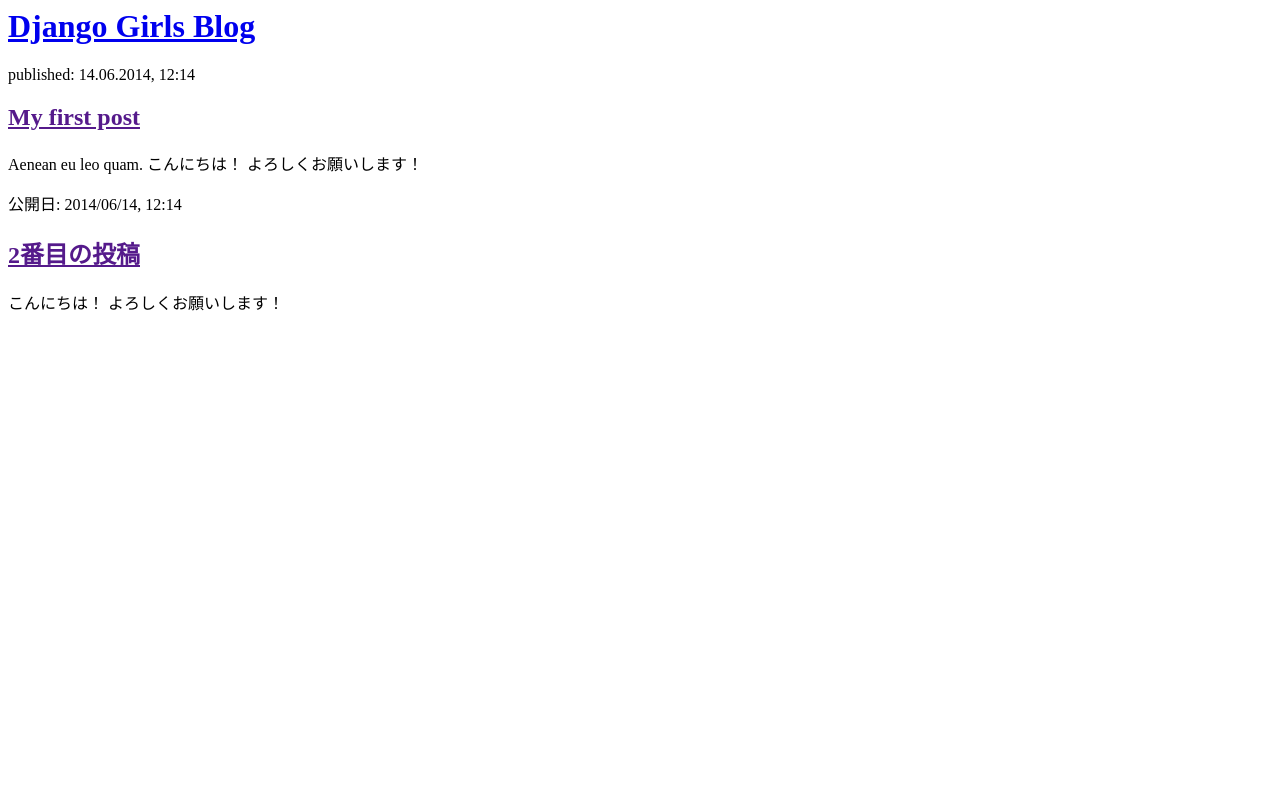
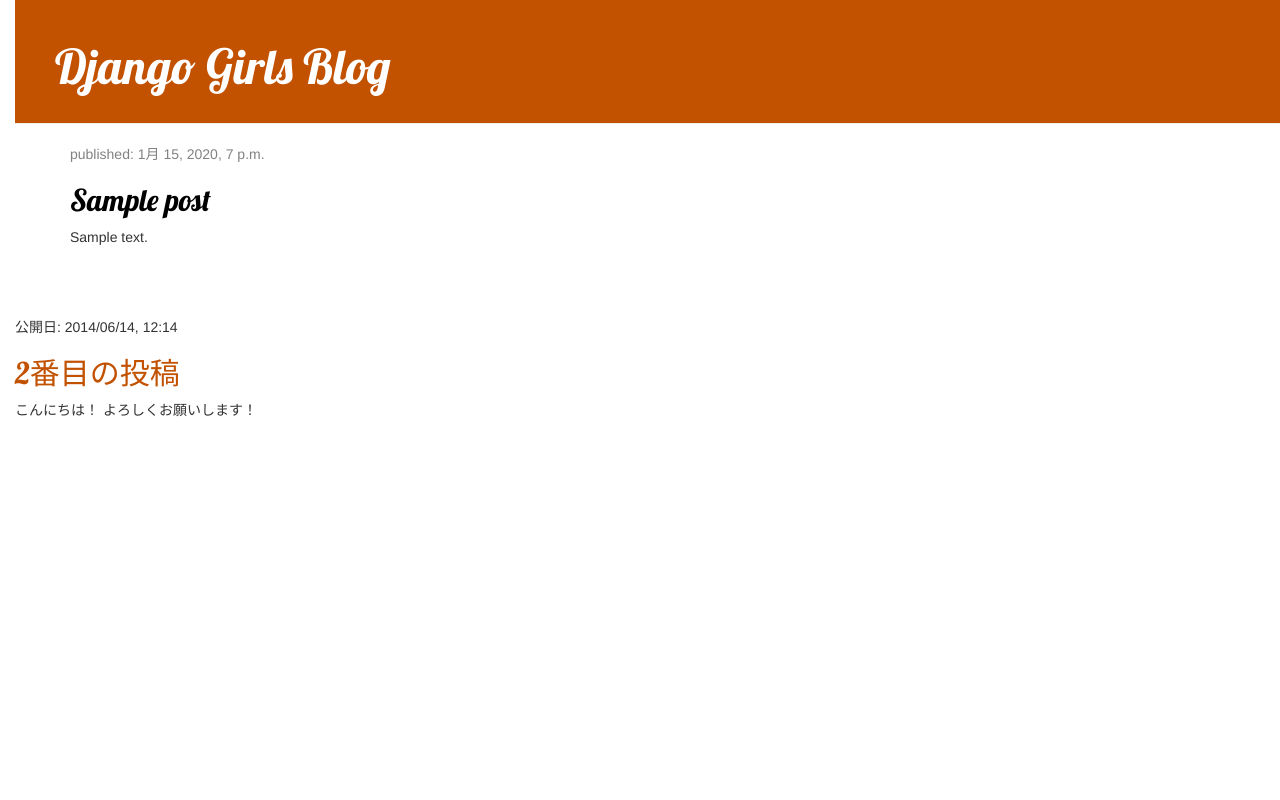
Before and after one commit to nozomimune/my-first-blog, a Django app: page / in a window 1280 px wide. Run offline with Django 3.2, Linux system fonts and the light colour scheme; tables that the repository leaves empty hold one stand-in row (values such as "Sample post"); some libraries are stand-ins or nearby versions.

Commit message:
Added view and template for detailed blog post as well as CSS for the site.

```diff
--- /dev/null
+++ b/blog/static/css/blog.css
@@ -0,0 +1,55 @@
+h1 a, h2 a {
+    color: #C25100;
+    font-family: 'Lobster';
+}
+
+body {
+    padding-left: 15px;
+}
+
+.page-header {
+    background-color: #C25100;
+    margin-top: 0;
+    padding: 20px 20px 20px 40px;
+}
+
+.page-header h1, .page-header h1 a, .page-header h1 a:visited, .page-header h1 a:active {
+    color: #ffffff;
+    font-size: 36pt;
+    text-decoration: none;
+}
+
+.content {
+    margin-left: 40px;
+}
+
+h1, h2, h3, h4 {
+    font-family: 'Lobster', cursive;
+}
+
+.date {
+    color: #828282;
+}
+
+.save {
+    float: right;
+  }
+
+.post-form textarea, .post-form input {
+  width: 100%;
+}
+
+.top-menu, .top-menu:hover, .top-menu:visited {
+  color: #ffffff;
+  float: right;
+  font-size: 26pt;
+  margin-right: 20px;
+}
+
+.post {
+  margin-bottom: 70px;
+}
+
+.post h2 a, .post h2 a:visited {
+  color: #000000;
+}
--- a/blog/templates/blog/post_list.html
+++ b/blog/templates/blog/post_list.html
@@ -1,17 +1,32 @@
+{% load static %}
 <html>
     <head>
         <title>Django Girls blog</title>
-    </head>
+        <link rel="stylesheet" href="//maxcdn.bootstrapcdn.com/bootstrap/3.2.0/css/bootstrap.min.css">
+<link rel="stylesheet" href="//maxcdn.bootstrapcdn.com/bootstrap/3.2.0/css/bootstrap-theme.min.css">
+  <link rel="stylesheet" href="{% static 'css/blog.css' %}">
+<link href="//fonts.googleapis.com/css?family=Lobster&subset=latin,latin-ext" rel="stylesheet" type="text/css">
+</head>
     <body>
-        <div>
-            <h1><a href="/">Django Girls Blog</a></h1>
-        </div>
+      <div class="page-header">
+          <h1><a href="/">Django Girls Blog</a></h1>
+      </div>
 
-        <div>
-            <p>published: 14.06.2014, 12:14</p>
-            <h2><a href="">My first post</a></h2>
-            <p>Aenean eu leo quam. こんにちは！ よろしくお願いします！ </p>
-        </div>
+      <div class="content container">
+          <div class="row">
+              <div class="col-md-8">
+                  {% for post in posts %}
+                      <div class="post">
+                          <div class="date">
+                              <p>published: {{ post.published_date }}</p>
+                          </div>
+                          <h2><a href="">{{ post.title }}</a></h2>
+                          <p>{{ post.text|linebreaksbr }}</p>
+                      </div>
+                  {% endfor %}
+              </div>
+          </div>
+      </div>
 
         <div>
             <p>公開日: 2014/06/14, 12:14</p>
--- a/mysite/settings.py
+++ b/mysite/settings.py
@@ -38,6 +38,7 @@ INSTALLED_APPS = [
     'django.contrib.messages',
     'django.contrib.staticfiles',
     'blog.apps.BlogConfig',
+    'django_static_md5url',
 ]
 
 MIDDLEWARE = [
```
Also changed, not shown: blog/templates/blog/post_detail.html (added, +13 -0 lines).
